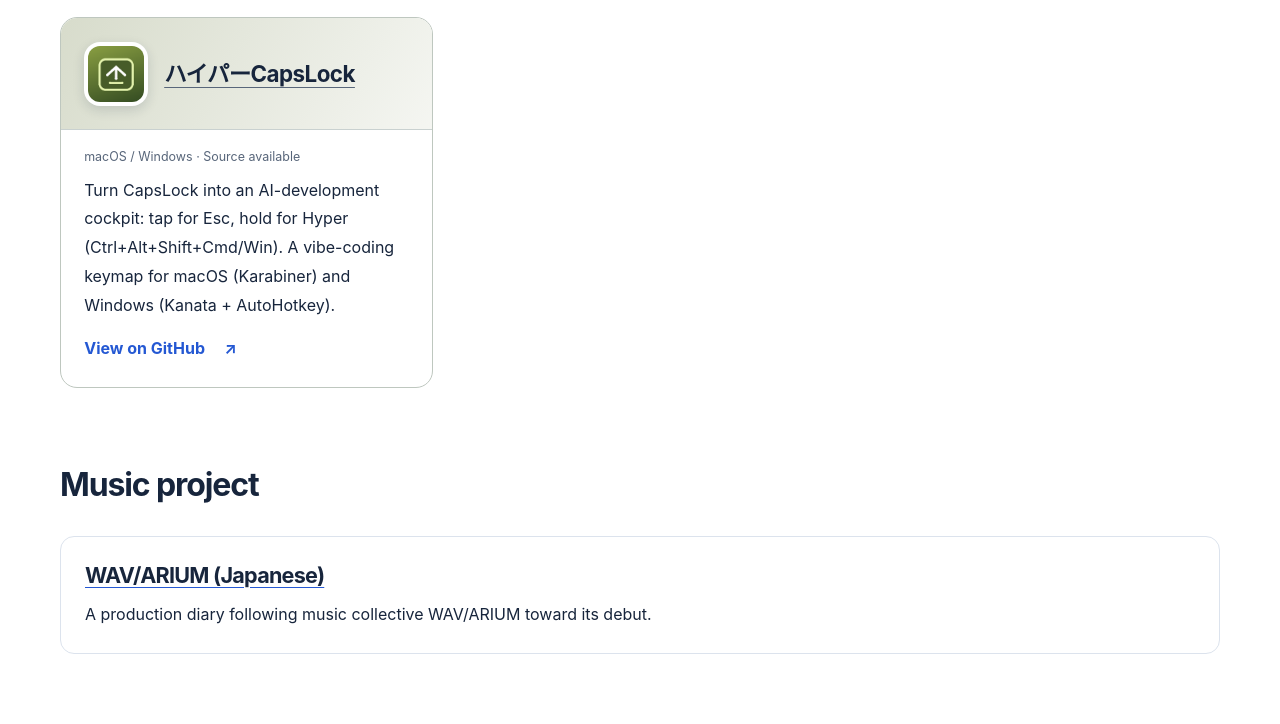
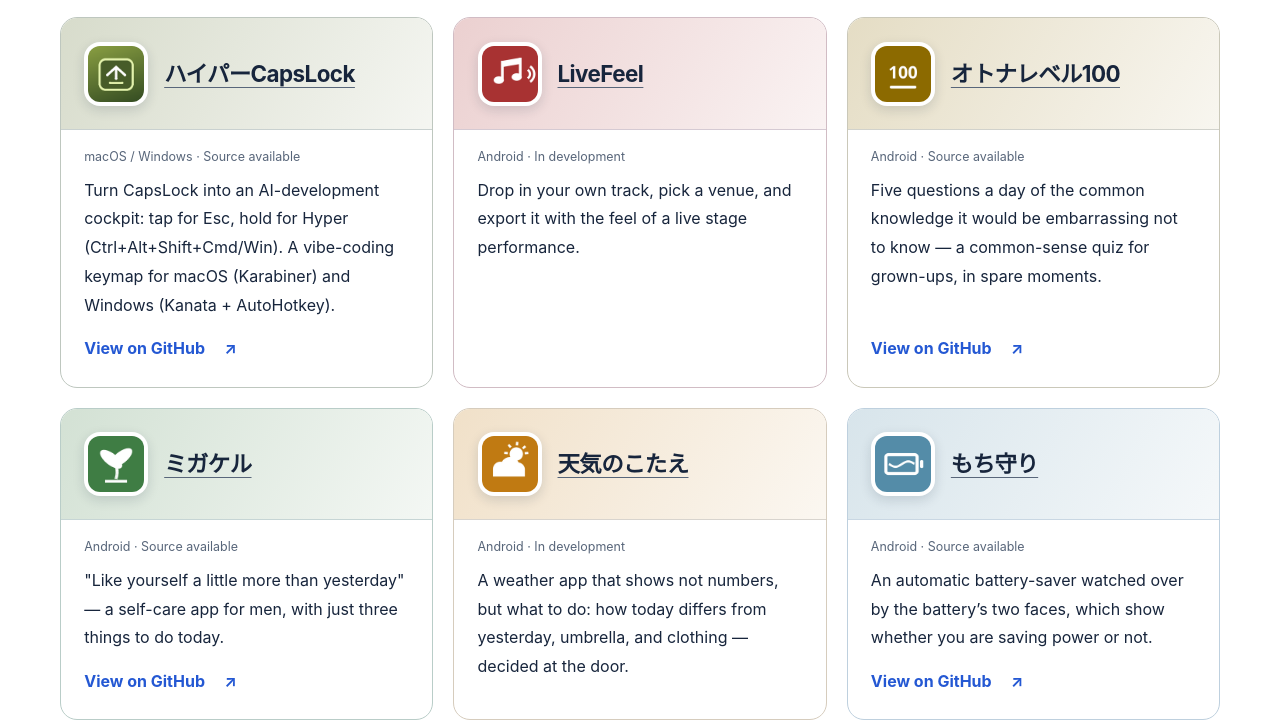
Before and after one commit to TaigaShinohara/D-Apps-Platform, an Astro site: page /en in a window 1280 px wide. Shown: the part 3177-3901 px from the top of the page. Built offline with nearby package versions, Linux system fonts and the light colour scheme; Astro itself is replaced by a stand-in of ours.

Commit message:
Add five recent apps to the project showcase

```diff
--- a/src/data/showcase.ts
+++ b/src/data/showcase.ts
@@ -244,6 +244,74 @@ export const projects: readonly ProjectEntry[] = [
       en: 'Turn CapsLock into an AI-development cockpit: tap for Esc, hold for Hyper (Ctrl+Alt+Shift+Cmd/Win). A vibe-coding keymap for macOS (Karabiner) and Windows (Kanata + AutoHotkey).',
     },
   },
+  {
+    id: 'livefeel',
+    name: 'LiveFeel',
+    detail: {
+      ja: 'Sunoなどで作った曲や手持ちの音源に、会場の響きと客席の空気感を重ねます。会場はライブハウス／ホール／ジャズクラブ／アリーナの4種、ライブ感は弱・中・強から。Before/Afterを切り替えて聴き比べながら仕上げられ、処理は端末内で完結します。',
+      en: 'Layers the resonance of a venue and the air of an audience onto tracks you made (for example with Suno) or already own. Four venues — live house, hall, jazz club and arena — and three levels of live feel. Compare before and after as you listen; everything is processed on the device.',
+    },
+    platform: 'Android',
+    summary: {
+      ja: '自分の曲を入れて会場を選ぶだけ。「自分の曲がステージに立った」ライブ感に加工して書き出すアプリ。',
+      en: 'Drop in your own track, pick a venue, and export it with the feel of a live stage performance.',
+    },
+  },
+  {
+    id: 'otona-level-100',
+    name: 'オトナレベル100',
+    detail: {
+      ja: '道路標識・敬語・科学・漢字など、大人として知っておきたい常識をクイズと暗記カードで抑えていきます。1日5問のペースと、忘却曲線に合わせた復習で、レベル1から100を目指します。',
+      en: 'Covers the common knowledge adults are expected to have — road signs, polite language, science, kanji and more — through quizzes and flashcards. Five questions a day plus review timed to the forgetting curve, on the way from level 1 to 100.',
+    },
+    platform: 'Android',
+    repository: 'otona-level-100',
+    summary: {
+      ja: '「知らないと恥ずかしい常識」を1日5問だけ。スキマ時間で解く、大人の常識クイズ。',
+      en: 'Five questions a day of the common knowledge it would be embarrassing not to know — a common-sense quiz for grown-ups, in spare moments.',
+    },
+  },
+  {
+    id: 'migakeru',
+    name: 'ミガケル',
+    detail: {
+      ja: '今日やることは3つだけ。できたら、それが自信になります。身についた習慣は「卒業」として手放していくので、リストは育てるものではなく軽くしていくもの。連続記録で脅したりはしません（名称は仮称）。',
+      en: 'Just three things to do today; doing them becomes confidence. Habits that stick "graduate" and leave the list, so the list gets lighter instead of longer, and nothing threatens you with a broken streak. The name is provisional.',
+    },
+    platform: 'Android',
+    repository: 'migakeru',
+    summary: {
+      ja: '「自分のこと、昨日より少し好きになる」男磨きアプリ。今日やることは3つだけ。',
+      en: '"Like yourself a little more than yesterday" — a self-care app for men, with just three things to do today.',
+    },
+  },
+  {
+    id: 'tenki-no-kotae',
+    name: '天気のこたえ',
+    detail: {
+      ja: '朝、出かける前に1回開くだけで、昨日より寒いか暑いか、傘がいるか、日焼け止めが要るか、服装をどうするかが決まります。常時表示は、結論1文＋服装＋傘＋日焼け止めの4つだけです。',
+      en: 'Open it once before leaving and you know how today differs from yesterday, whether you need an umbrella or sunscreen, and what to wear. The screen always shows just four things: one conclusion line, clothing, umbrella, and sunscreen.',
+    },
+    platform: 'Android',
+    summary: {
+      ja: '数値ではなく「結局どうしたらいいか」だけを出す天気アプリ。昨日との違い・傘・服装が玄関で決まる。',
+      en: 'A weather app that shows not numbers, but what to do: how today differs from yesterday, umbrella, and clothing — decided at the door.',
+    },
+  },
+  {
+    id: 'mochimori',
+    name: 'もち守り',
+    detail: {
+      ja: '判定は2値で言い切ります。「節電できてる」時は静かでひんやりした淡青のバッテリー、「節電できてない」時は燃えさかる炎のバッテリー。残量が減ると明るさや消灯時間を自動で調整し、直すべき時は理由1つと直し方1タップだけを添えます。',
+      en: 'The verdict is binary: a calm, cool pale-blue battery when power is being saved, and a flaming battery when it is not. As the charge drops it adjusts brightness and screen timeout automatically, and when something needs fixing it shows one reason and a one-tap fix.',
+    },
+    platform: 'Android',
+    repository: 'mochimori',
+    summary: {
+      ja: 'バッテリーの「2つの顔」が、節電できているかを見守る自動節電アプリ。',
+      en: 'An automatic battery-saver watched over by the battery\u2019s two faces, which show whether you are saving power or not.',
+    },
+  },
 ];
 
 export const skills: readonly SkillEntry[] = [
--- a/src/styles/catalog-cards.css
+++ b/src/styles/catalog-cards.css
@@ -96,6 +96,21 @@
   .catalog-card[data-brand='hyper-capslock'] {
     --card-accent: #52651e;
   }
+  .catalog-card[data-brand='livefeel'] {
+    --card-accent: #a83232;
+  }
+  .catalog-card[data-brand='otona-level-100'] {
+    --card-accent: #8c6a00;
+  }
+  .catalog-card[data-brand='migakeru'] {
+    --card-accent: #3f7d44;
+  }
+  .catalog-card[data-brand='tenki-no-kotae'] {
+    --card-accent: #c07a12;
+  }
+  .catalog-card[data-brand='mochimori'] {
+    --card-accent: #548ca8;
+  }
   .catalog-card[data-brand='concept-driven-ux'] {
     --card-accent: #355dc1;
   }
```
Also changed, not shown: THIRD-PARTY.md (+1 -1 lines), tests/browser/site.spec.ts (+9 -1 lines), src/assets/catalog-icons/livefeel.png (added), src/assets/catalog-icons/migakeru.png (added), src/assets/catalog-icons/mochimori.png (added), src/assets/catalog-icons/otona-level-100.png (added), src/assets/catalog-icons/tenki-no-kotae.png (added).
